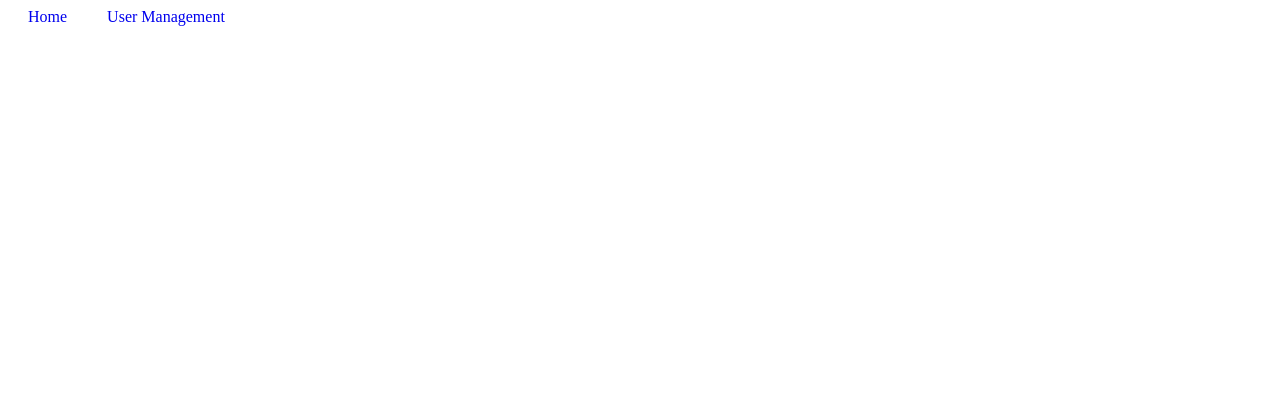
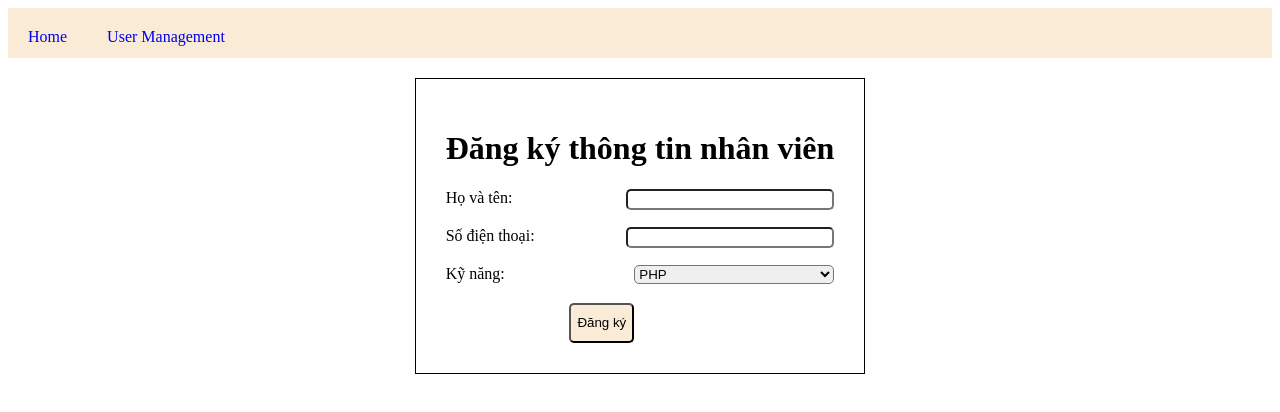
Before and after one commit to Nhat12072002/practice-vue-js, a Vue app: page /user/createUser in a window 1280 px wide. Shown: the top 412 px of the page. Built offline with nearby package versions, Linux system fonts and the light colour scheme.

Commit message:
practice with create a form

```diff
--- a/src/App.vue
+++ b/src/App.vue
@@ -14,9 +14,10 @@ import { RouterLink, RouterView } from "vue-router";
 
 <style>
 nav{
-  height: 100%;
+  height: 50px;
   width: auto;
-
+  background-color: antiquewhite;
+  display: flex;
 }
 .nav-link{
   gap: 5px;
--- /dev/null
+++ b/src/components/CreateUserView.vue
@@ -0,0 +1,75 @@
+<template>
+    <div class="container">
+    <div class="form-container">
+        <h1>Đăng ký thông tin nhân viên</h1>
+        <form @submit.prevent="submit()">
+            <div class="fullName">
+                <label>Họ và tên:</label>
+                <input type="text" v-model="fullName"/>
+            </div>
+            <div class="phoneNum">
+                <label>Số điện thoại:</label>
+                <input type="tel" v-model="phoneNum"/>
+            </div>
+            <div class="skill">
+                <label>Kỹ năng:</label>
+                <select>
+                    <option value="php">PHP</option>
+                    <option value="js">Javascript</option>
+                    <option value="java">Java</option>
+                    <option value="vue">VueJS</option>
+                </select>
+            </div>
+            <div>
+               <button class="submit">Đăng ký</button>
+            </div>
+        </form>
+    </div>
+    </div>
+</template>
+
+<script setup>
+import { ref } from 'vue'
+const fullName= ref("")
+const phoneNum= ref("")
+const submit= () =>{
+    if(fullName.value!=""&& phoneNum.value!=""){
+    alert('Đăng ký thành công')
+    }
+}
+</script>
+
+<style>
+.container{
+    display: grid;
+    align-items: center;
+    justify-content: center;
+}
+.form-container{
+    border: black solid 1px;
+    margin-top: 20px;
+    padding: 30px;
+}
+form{
+    margin-top: 20px;
+}
+.fullName,
+.phoneNum,
+.skill,
+button{
+    margin-top: 20px;
+}
+button,
+input[type="text"],
+input[type="tel"],
+select{
+    width: 200px;
+    border-radius: 5px;
+}
+.submit,
+input[type="text"],
+input[type="tel"],
+select{
+    float: right;
+}
+</style>
--- a/src/router/index.js
+++ b/src/router/index.js
@@ -1,3 +1,4 @@
+import CreateUserView from '@/components/CreateUserView.vue'
 import HomeView from '@/components/HomeView.vue'
 import UserManagementView from '@/components/UserManagementView.vue'
 import { createRouter, createWebHistory } from 'vue-router'
@@ -17,7 +18,7 @@ const router = createRouter({
     {
       path: '/user/createUser',
       name: 'CreateUser',
-      // component: UserManagementView
+      component: CreateUserView
     },
   ]
 })
```
